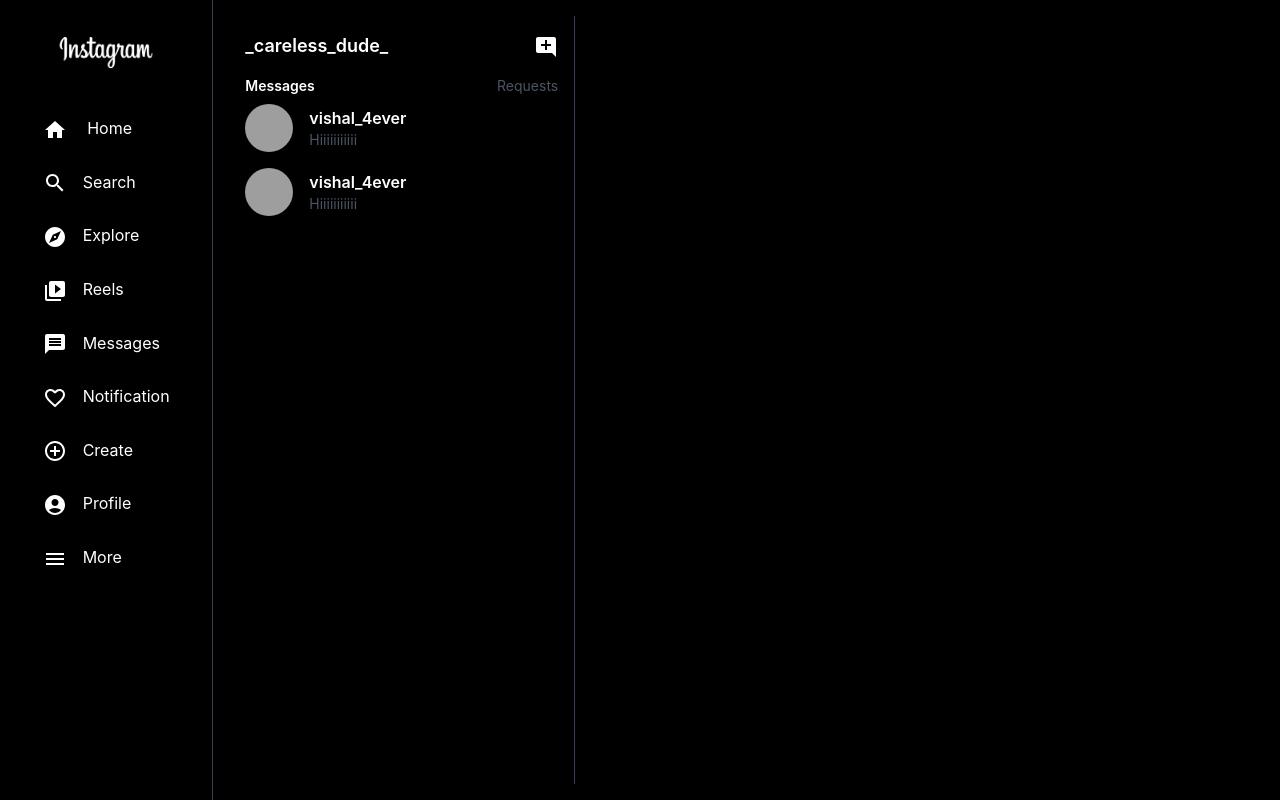
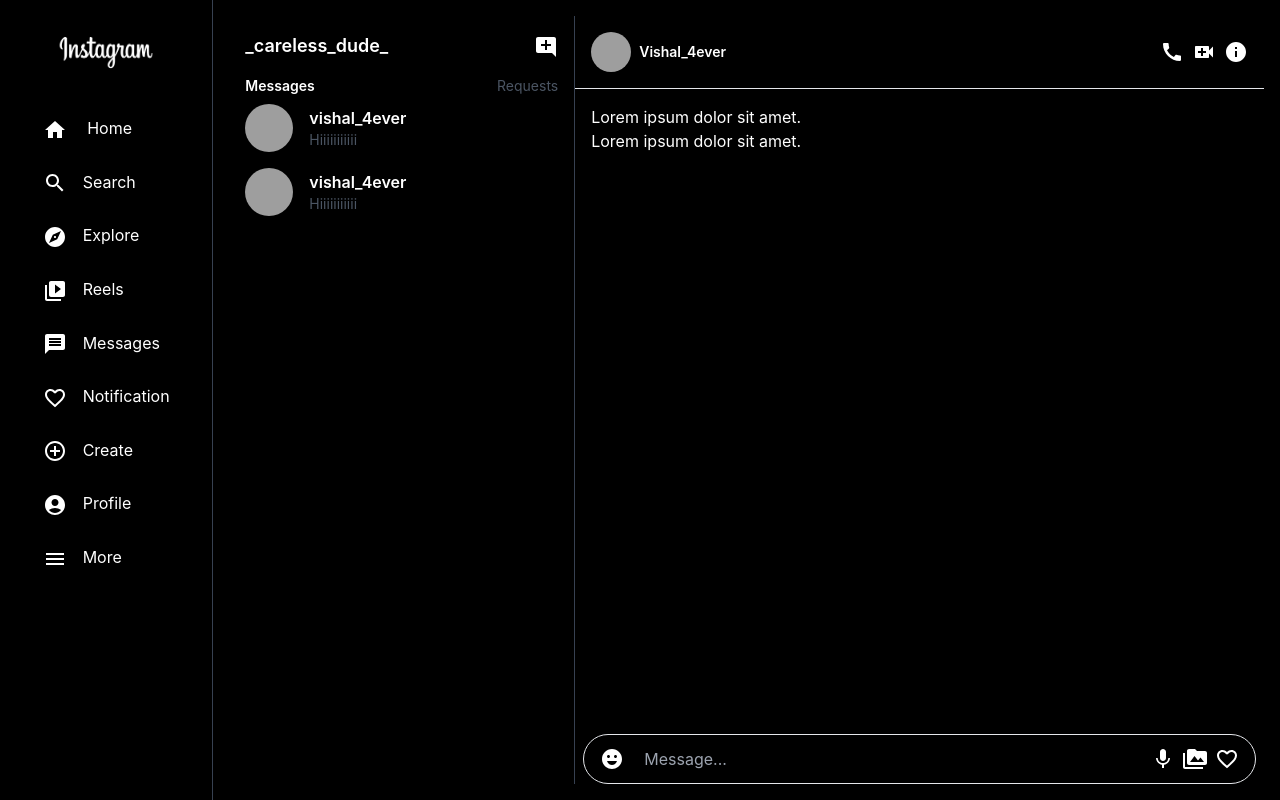
Before and after one commit to NiravRathva/Instagram-clone-frontend, a React (Create React App) app: page /messages in a window 1280 px wide. Built offline with nearby package versions, Linux system fonts and the light colour scheme; grey boxes are pictures that could not be loaded.

Commit message:
added Chat compoent

```diff
--- /dev/null
+++ b/src/Components/Chat.js
@@ -0,0 +1,56 @@
+import CallIcon from "@mui/icons-material/Call";
+import VideoCallIcon from "@mui/icons-material/VideoCall";
+import InfoIcon from "@mui/icons-material/Info";
+import MicIcon from "@mui/icons-material/Mic";
+import EmojiEmotionsIcon from "@mui/icons-material/EmojiEmotions";
+import PermMediaIcon from "@mui/icons-material/PermMedia";
+import FavoriteBorderIcon from "@mui/icons-material/FavoriteBorder";
+
+const Chat = () => {
+  return (
+    <div className="flex flex-col h-full">
+      {/* Header section */}
+      <div className="sticky top-0 z-10 bg-black p-4 flex justify-between items-center border-b">
+        <div className="flex items-center space-x-2">
+          <div className="w-10 h-10 rounded-full overflow-hidden">
+            <img
+              className="w-full h-full object-cover cursor-pointer"
+              src="https://img.freepik.com/free-photo/young-beautiful-woman-pink-warm-sweater-natural-look-smiling-portrait-isolated-long-hair_285396-896.jpg?size=626&ext=jpg&ga=GA1.2.423171406.1685598216&semt=sph"
+              alt=""
+            />
+          </div>
+          <h6 className="text-sm font-semibold text-white cursor-pointer">Vishal_4ever</h6>
+        </div>
+        <div className="flex space-x-2 ">
+          <CallIcon  className="cursor-pointer"/>
+          <VideoCallIcon  className="cursor-pointer"/>
+          <InfoIcon  className="cursor-pointer"/>
+        </div>
+      </div>
+      {/* Messages */}
+      <div className="flex-grow p-4 overflow-y-auto">
+        <p>Lorem ipsum dolor sit amet.</p>
+        <p>Lorem ipsum dolor sit amet.</p>
+        {/* Repeat messages */}
+      </div>
+      {/* Message input section */}
+      <div className="sticky bottom-0 z-10 bg-black py-1 px-4 mx-2  border rounded-full">
+        <div className="flex items-center space-x-2">
+          <EmojiEmotionsIcon className="cursor-pointer"/>
+          <input
+            className="flex-grow px-3 py-2 border-none outline-none bg-inherit focus:outline-none"
+            type="text"
+            placeholder="Message..."
+          />
+          <div className="flex space-x-2">
+            <MicIcon  className="cursor-pointer"/>
+            <PermMediaIcon  className="cursor-pointer"/>
+            <FavoriteBorderIcon className="cursor-pointer" />
+          </div>
+        </div>
+      </div>
+    </div>
+  );
+};
+
+export default Chat;
--- a/src/Pages/Messages.js
+++ b/src/Pages/Messages.js
@@ -1,5 +1,7 @@
 import Sidebar from "../Components/Sidebar.js";
 import Chatlist from "../Components/Chatlist.js";
+import Chat from "../Components/Chat.js";
+
 const Messages = () => {
   return (
     <div className="flex">
@@ -15,7 +17,9 @@
             <Chatlist/>
         </div>
         {/* chat */}
-        <div className="w-2/3 border-l border-gray-700"></div>
+        <div className="w-2/3 border-l border-gray-700">
+            <Chat/>
+        </div>
       </div>
     </div>
   );
```
